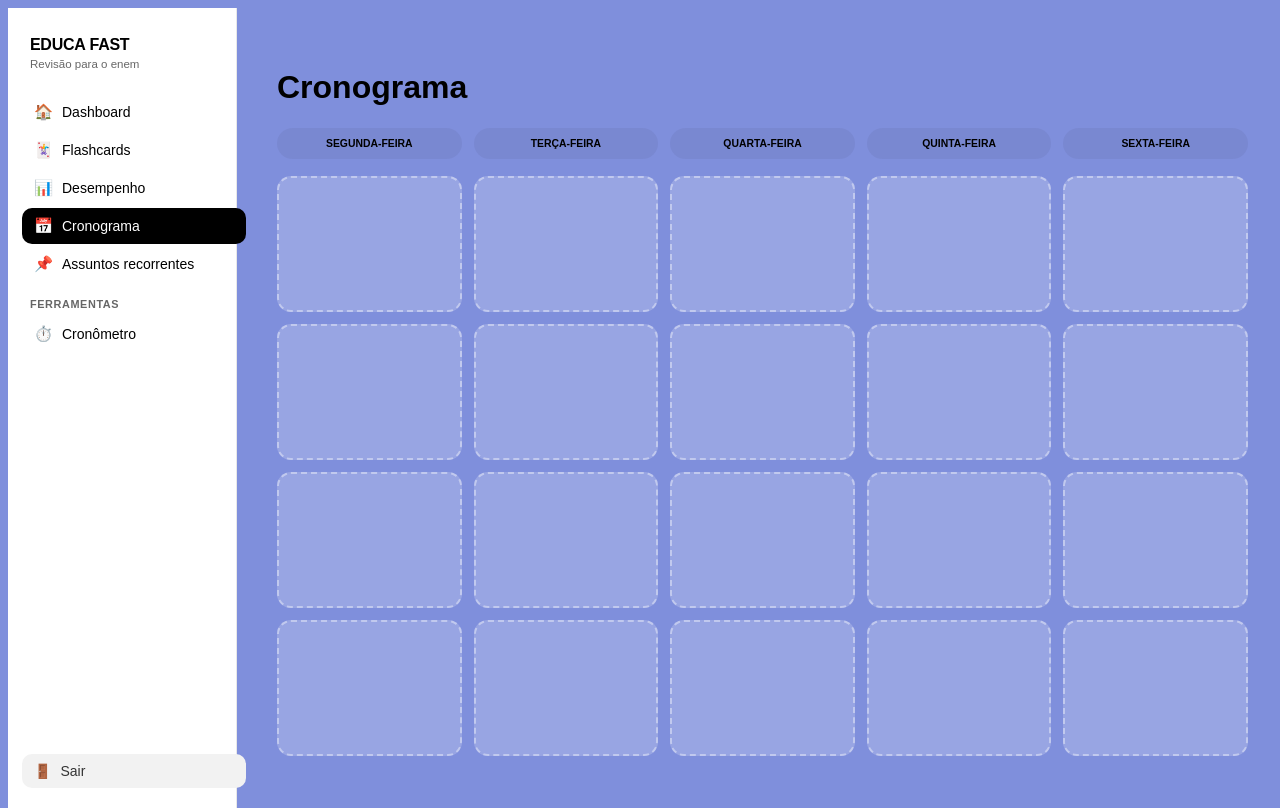
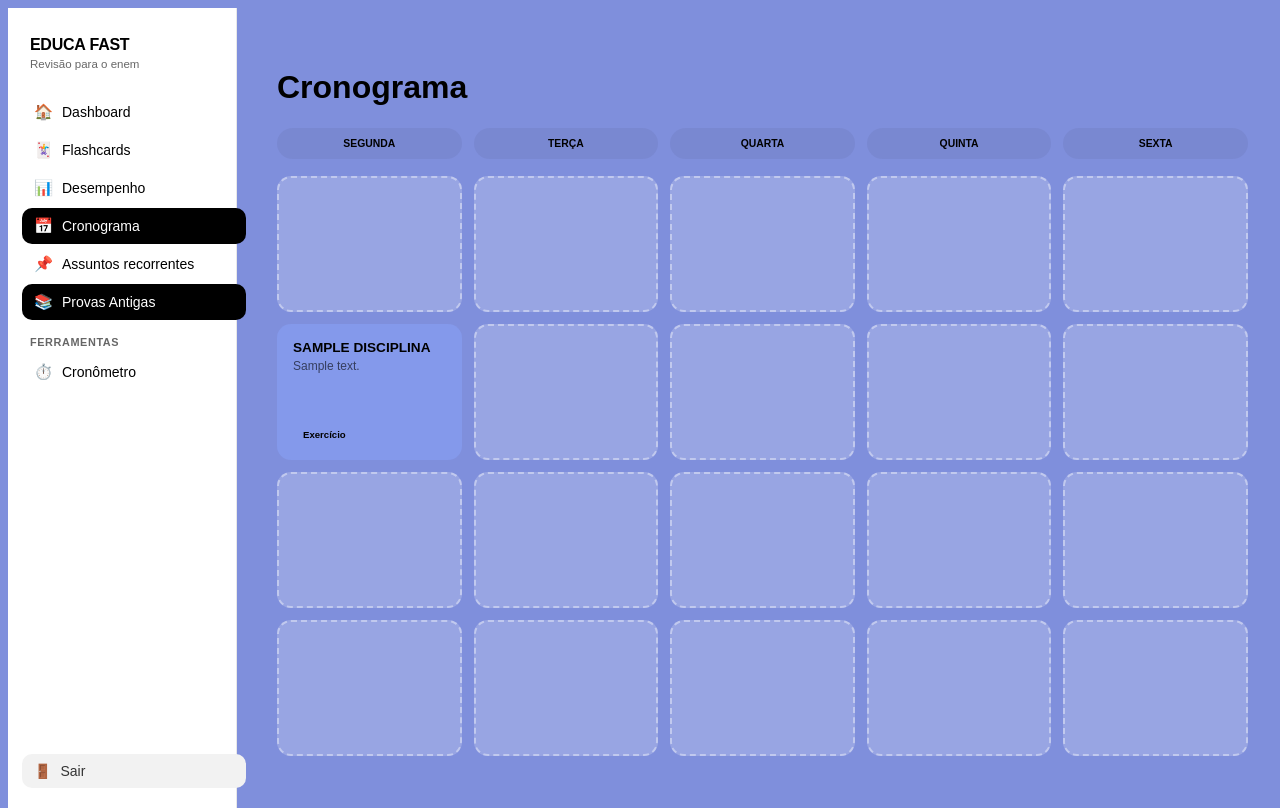
Before and after one commit to Gabrielorrico/EducaFast, a Django app: page /cronograma/1/ in a window 1280 px wide. Run offline with Django 5.2, Linux system fonts and the light colour scheme; a user stored in the database is signed in; tables that the repository leaves empty hold one stand-in row (values such as "Sample post").

Commit message:
atulizao do django e html

```diff
--- a/cronograma/templates/cronograma/detalhe.html
+++ b/cronograma/templates/cronograma/detalhe.html
@@ -15,7 +15,7 @@
         <div class="logo-barra-lat">EDUCA<strong> FAST</strong></div>
         <div class="barra-lateral-tagline">Revisão para o enem</div>
 
-        <a class="nav-item" data-page="dashboard" onclick="navigate(this, 'dashboard')">
+        <a class="nav-item" data-page="dashboard"  onclick="navigate(this, 'dashboard')">
         <span class="nav-icone">🏠</span> Dashboard
         </a>
         <a class="nav-item" data-page="flashcards" onclick="navigate(this, 'flashcards')">
@@ -29,6 +29,9 @@
         </a>
         <a class="nav-item" data-page="assuntos" onclick="navigate(this, 'assuntos')">
         <span class="nav-icone">📌</span> Assuntos recorrentes
+        </a>
+        <a class="nav-item active" href="/provas/">
+            <span class="nav-icone">📚</span> Provas Antigas
         </a>
 
         <div class="barra-lateral-label">Ferramentas</div>
@@ -46,35 +49,36 @@
 
     <main class="conteudo-principal">
             <header class="header-pagina"><h1>Cronograma</h1></header>
+
             <section class="grade-cronograma">
-                <div class="dia-coluna">SEGUNDA-FEIRA</div>
-                <div class="dia-coluna">TERÇA-FEIRA</div>
-                <div class="dia-coluna">QUARTA-FEIRA</div>
-                <div class="dia-coluna">QUINTA-FEIRA</div>
-                <div class="dia-coluna">SEXTA-FEIRA</div>
 
 
-                <div class="slot-vazio" onclick="abrirModal(this)"></div>
-                <div class="slot-vazio" onclick="abrirModal(this)"></div>
-                <div class="slot-vazio" onclick="abrirModal(this)"></div>
-                <div class="slot-vazio" onclick="abrirModal(this)"></div>
-                <div class="slot-vazio" onclick="abrirModal(this)"></div>
-                <div class="slot-vazio" onclick="abrirModal(this)"></div>
-                <div class="slot-vazio" onclick="abrirModal(this)"></div>
-                <div class="slot-vazio" onclick="abrirModal(this)"></div>
-                <div class="slot-vazio" onclick="abrirModal(this)"></div>
-                <div class="slot-vazio" onclick="abrirModal(this)"></div>
-                <div class="slot-vazio" onclick="abrirModal(this)"></div>
-                <div class="slot-vazio" onclick="abrirModal(this)"></div>
-                <div class="slot-vazio" onclick="abrirModal(this)"></div>
-                <div class="slot-vazio" onclick="abrirModal(this)"></div>
-                <div class="slot-vazio" onclick="abrirModal(this)"></div>
-                <div class="slot-vazio" onclick="abrirModal(this)"></div>
-                <div class="slot-vazio" onclick="abrirModal(this)"></div>
-                <div class="slot-vazio" onclick="abrirModal(this)"></div>
-                <div class="slot-vazio" onclick="abrirModal(this)"></div>
-                <div class="slot-vazio" onclick="abrirModal(this)"></div>
+                {% for dia in dias_semana %}
+                    <div class="dia-coluna">{{ dia|upper }}</div>
+                {% endfor %}
 
+
+                {% for linha in grade %}
+                    {% for sessao in linha.celulas %}
+                        {% if sessao %}
+                            <div class="slot-materia"
+                                data-id="{{ sessao.id }}"
+                                data-dia="{{ forloop.counter0 }}"
+                                data-slot="{{ linha.slot }}"
+                                onclick="abrirConfirmacao(this)">
+                                <div class="materia-nome">{{ sessao.disciplina.nome|upper }}</div>
+                                <div class="materia-detalhe">{{ sessao.descricao_atividade }}</div>
+                                <div class="tag-tipo">{{ sessao.get_tipo_display }}</div>
+                            </div>
+                        {% else %}
+                            <div class="slot-vazio"
+                                data-slot="{{ linha.slot }}"
+                                data-dia="{{ forloop.counter0 }}"
+                                onclick="abrirModal(this)">
+                            </div>
+                        {% endif %}
+                    {% endfor %}
+                {% endfor %}
 
             </section>
         </main>
@@ -83,29 +87,26 @@
     <div id="modalMateria" class="modal-overlay">
         <div class="modal-content">
             <h3>Nova sessão de estudo</h3>
+
             <label>Disciplina</label>
             <select id="selectDisciplina">
-                <option value="Matemática">Matemática</option>
-                <option value="Biologia">Biologia</option>
-                <option value="Redacao">Redação</option>
-                <option value="Fisic">Física</option>
-                <option value="Quimica">Química</option>
-                <option value="Linguagens">Linguagens</option>
-                <option value="Historia">História</option>
-                <option value="Geografia">Geografia</option>
+                {% for disciplina in disciplinas %}
+                    <option value="{{ disciplina.id }}">{{ disciplina.nome }}</option>
+                {% endfor %}
             </select>
 
             <label>Tipo</label>
             <select id="selectTipo">
-                <option value="Exercicio">Exercício</option>
-                <option value="Revisao">Revisão</option>
-                <option value="Simulado">Simulado</option>
-                <option value="Leitura">Leitura</option>
-                <option value="Pratica">Prática</option>
+                {% for value, label in tipo_choices %}
+                    <option value="{{ value }}">{{ label }}</option>
+                {% endfor %}
             </select>
 
             <label>Atividade</label>
             <input type="text" id="inputAtividade" placeholder="Ex: Simulado ENEM / Conteúdo">
+
+            <div id="erroModal" style="color:red; font-size:0.8rem; margin-bottom:10px; display:none;"></div>
+
             <div class="modal-actions">
                 <button class="btn-cancelar" onclick="fecharModal()">Cancelar</button>
                 <button class="btn-adicionar" id="btnSalvar">Adicionar</button>
@@ -113,11 +114,11 @@
         </div>
     </div>
 
+
     <div id="modalConfirmar" class="modal-overlay">
         <div class="modal-content">
             <h3>Apagar sessão</h3>
             <p>Deseja apagar este bloco?</p>
-
             <div class="modal-actions">
                 <button class="btn-cancelar" onclick="fecharConfirmacao()">Cancelar</button>
                 <button class="btn-adicionar" onclick="confirmarExclusao()">Apagar</button>
@@ -126,43 +127,78 @@
     </div>
 
     <script>
+        const CRONOGRAMA_ID = {{ cronograma.id }};
+        const CSRF_TOKEN = '{{ csrf_token }}';
+
         let slotSelecionado = null;
+        let slotParaExcluir = null;
+
+
+
         function abrirModal(elemento) {
             slotSelecionado = elemento;
+            document.getElementById('erroModal').style.display = 'none';
+            document.getElementById('inputAtividade').value = '';
             document.getElementById('modalMateria').style.display = 'flex';
         }
 
         function fecharModal() {
             document.getElementById('modalMateria').style.display = 'none';
+            slotSelecionado = null;
         }
 
-    window.onclick = function(event) {
-    if (event.target == document.getElementById('modalMateria')) fecharModal();
-        }
-
-    function adicionarMateria(disciplina, tipo, atividade) {
+        document.getElementById('btnSalvar').onclick = async function () {
             if (!slotSelecionado) return;
 
-        slotSelecionado.classList.remove("slot-vazio");
-        slotSelecionado.classList.add("slot-materia");
+            const dia  = parseInt(slotSelecionado.dataset.dia);
+            const slot = parseInt(slotSelecionado.dataset.slot);
+            const disciplinaId = parseInt(document.getElementById('selectDisciplina').value);
+            const tipo     = document.getElementById('selectTipo').value;
+            const atividade = document.getElementById('inputAtividade').value.trim();
+            const erroEl   = document.getElementById('erroModal');
+            erroEl.style.display = 'none';
 
+            try {
+                const res = await fetch(`/cronograma/${CRONOGRAMA_ID}/sessao/criar/`, {
+                    method: 'POST',
+                    headers: {
+                        'Content-Type': 'application/json',
+                        'X-CSRFToken': CSRF_TOKEN,
+                    },
+                    body: JSON.stringify({
+                        dia_semana: dia,
+                        slot_horario: slot,
+                        disciplina_id: disciplinaId,
+                        tipo: tipo,
+                        descricao_atividade: atividade,
+                    }),
+                });
+
+                const data = await res.json();
+
+                if (res.ok) {
+
+                    slotSelecionado.classList.remove('slot-vazio');
+                    slotSelecionado.classList.add('slot-materia');
+                    slotSelecionado.dataset.id = data.id;
+                    slotSelecionado.onclick = function () { abrirConfirmacao(this); };
                     slotSelecionado.innerHTML = `
-            <div class="materia-nome">${disciplina}</div>
-            <div class="materia-detalhe">${atividade}</div>
-            <div class="tag-tipo">${tipo}</div>
+                        <div class="materia-nome">${data.disciplina.toUpperCase()}</div>
+                        <div class="materia-detalhe">${data.descricao_atividade}</div>
+                        <div class="tag-tipo">${data.tipo}</div>
                     `;
+                    fecharModal();
+                } else {
+                    erroEl.textContent = data.erro || 'Erro ao criar sessão.';
+                    erroEl.style.display = 'block';
+                }
+            } catch (e) {
+                erroEl.textContent = 'Erro de conexão.';
+                erroEl.style.display = 'block';
+            }
+        };
 
-        fecharModal();}
 
-    document.getElementById("btnSalvar").onclick = function() {
-        let disciplina = document.getElementById("selectDisciplina").value;
-        let tipo = document.getElementById("selectTipo").value;
-        let atividade = document.getElementById("inputAtividade").value;
-
-        adicionarMateria(disciplina, tipo, atividade);
-    }
-
-    let slotParaExcluir = null;
 
         function abrirConfirmacao(slot) {
             slotParaExcluir = slot;
@@ -171,31 +207,47 @@
 
         function fecharConfirmacao() {
             document.getElementById('modalConfirmar').style.display = 'none';
+            slotParaExcluir = null;
         }
 
-    function confirmarExclusao() {
+        async function confirmarExclusao() {
             if (!slotParaExcluir) return;
 
+            const sessaoId = slotParaExcluir.dataset.id;
+
+            try {
+                const res = await fetch(`/cronograma/sessao/${sessaoId}/deletar/`, {
+                    method: 'DELETE',
+                    headers: { 'X-CSRFToken': CSRF_TOKEN },
+                });
+
+                if (res.ok) {
+
+                    const dia  = slotParaExcluir.dataset.dia;
+                    const slot = slotParaExcluir.dataset.slot;
                     slotParaExcluir.innerHTML = '';
                     slotParaExcluir.classList.remove('slot-materia');
                     slotParaExcluir.classList.add('slot-vazio');
-
+                    slotParaExcluir.dataset.dia  = dia;
+                    slotParaExcluir.dataset.slot = slot;
+                    delete slotParaExcluir.dataset.id;
+                    slotParaExcluir.onclick = function () { abrirModal(this); };
                     fecharConfirmacao();
+                } else {
+                    alert('Erro ao apagar sessão.');
                 }
-    window.onclick = function(event) {
-
-    const modal = document.getElementById('modalMateria');
-    const modalConfirm = document.getElementById('modalConfirmar');
-
-    if (event.target == modal) fecharModal();
-    if (event.target == modalConfirm) fecharConfirmacao();
-    const slot = event.target.closest('.slot-materia');
-
-    if (slot) {
-        abrirConfirmacao(slot);
+            } catch (e) {
+                alert('Erro de conexão.');
             }
         }
 
+
+        window.onclick = function (event) {
+            const modal        = document.getElementById('modalMateria');
+            const modalConfirm = document.getElementById('modalConfirmar');
+            if (event.target === modal)        fecharModal();
+            if (event.target === modalConfirm) fecharConfirmacao();
+        };
     </script>
 </body>
 </html>
```
Lines whose indentation alone changed are shown as unchanged.
